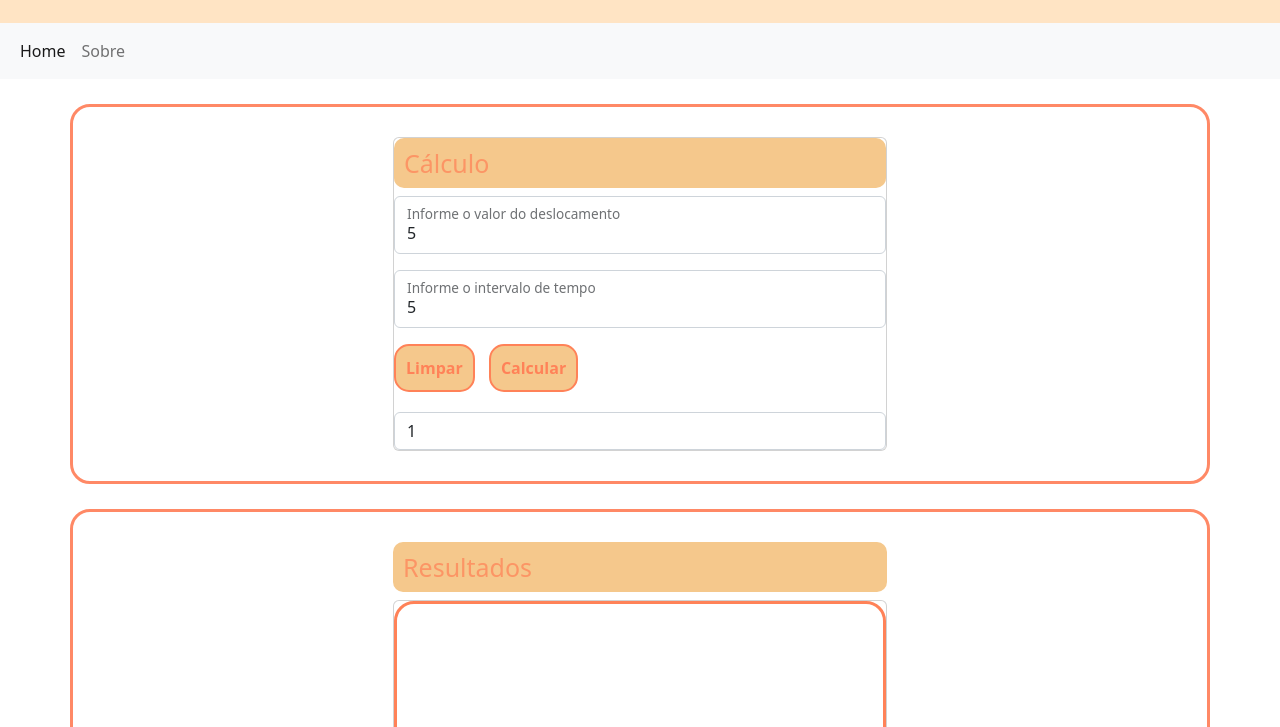
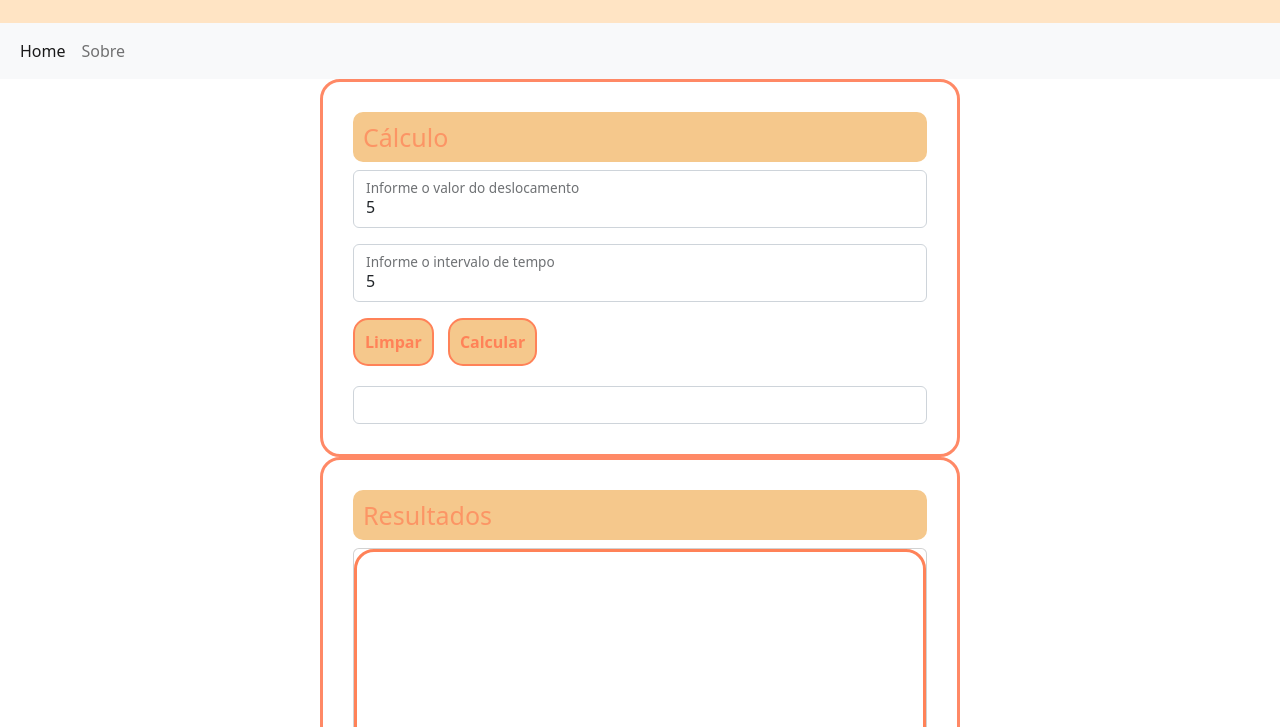
Before and after one commit to anabmartins/velocidade-media, a plain HTML site: page index.html in a window 1280 px wide. Both pictures are taken after typing "5", "5" into the empty fields and a click on the button "Calcular". Shown: the part 73-800 px from the top of the page. Drawn offline with nearby package versions, Linux system fonts and the light colour scheme.

Commit message:
Add files via upload

```diff
--- a/index.html
+++ b/index.html
@@ -33,7 +33,7 @@
         </div>
       </nav>
     <div class="container">
-<div class="card">
+<div class="">
     <h1>Cálculo</h1>
     <div class="form-floating mb-3">
 <input type="number" id="deslocamento" class="form-control" placeholder="Informe o valor do deslocamento">
--- a/script.js
+++ b/script.js
@@ -1,4 +1,6 @@
 resultado = []
+desloc = document.getElementById('deslocamento').value
+tempo = document.getElementById('tempo').value
 
 function limpar() {
     document.getElementById('deslocamento').value = ''
@@ -7,11 +9,13 @@ function limpar() {
 }
 
 function calcular() {
-    desloc = document.getElementById('deslocamento').value
-    tempo = document.getElementById('tempo').value
-
+    if(desloc == ''|| tempo == ''){
+    alert('preencha todos os campos')
+}else{
     velocidade = (desloc/tempo)
-
     document.getElementById('resultado').value = velocidade
 
+    lista = document.getElementById('lista').value
+
 }
+}
--- a/style.css
+++ b/style.css
@@ -17,8 +17,8 @@ footer{
     border-radius: 20px;
     margin-top: 25px;
     margin-bottom: 25px;
-    padding-left: 25%;
-    padding-right: 25%;
+    margin: auto;
+    width: 50%;
 }
 .container h1{
     background-color: #F5C88C;
```
